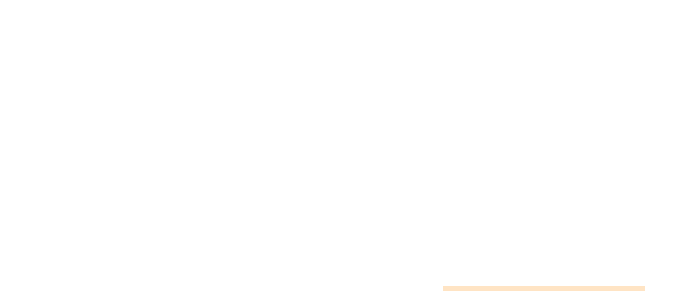
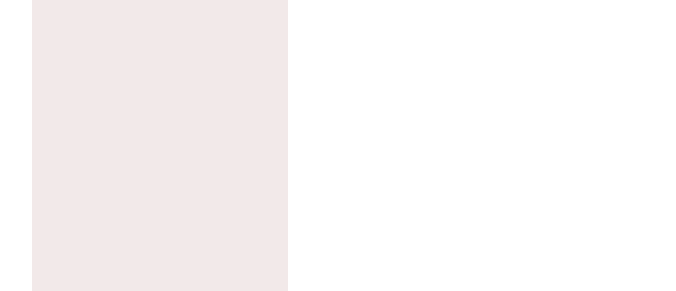
Before and after one commit to Cosimo03/Sushi, a PHP site: page /menu.php in a window 1280 px wide. Shown: the part 350-641 px from the top of the page, without its empty margins (96-772 px from the left). Run offline with PHP 8.4, Linux system fonts and the light colour scheme; data that the repository does not hold is empty.

Commit message:
tutto io faccio qua

```diff
--- a/menu/menu.css
+++ b/menu/menu.css
@@ -2,11 +2,75 @@
   display: flex;
   justify-content: center;
   align-items: center;
+  flex-direction: row;
 
   width: 80%;
-  height: 120%;
   margin-left: 10%;
   margin-right: 10%;
+}
+
+.sideList {
+  position: fixed;
+  top: 10%;
+  left: 10%;
+  background-color: #f2e9e9;
+
+  display: flex;
+  align-items: center;
+
+  flex-direction: column;
+
+  width: 20%;
+  height: 100vh;
+}
+
+.searchBar {
+  background-color: #f2e9e9;
+
+  display: flex;
+  justify-content: center;
+  align-items: center;
+  flex-direction: column;
+
+  width: 100%;
+  height: 15%;
+}
+
+.searchBar > input {
+  background-color: white;
+
+  border-radius: 20px;
+  width: 80%;
+  padding: 5px;
+
+  font-size: 3vh;
+}
+
+.searchBar > span {
+  margin-top: 5%;
+  font-size: 3vh;
+}
+
+.menuList {
+  display: flex;
+  flex-direction: column;
+
+  font-size: 3vh;
+
+  margin-left: 15%;
+  width: 85%;
+  height: 75%;
+}
+
+.menuList > a {
+  margin-bottom: 10%;
+}
+
+.ProductList {
+  background-color: #f2e9e9;
+
+  margin-left: 25%;
+  width: 80%;
 }
 
 .scheda {
@@ -17,6 +81,7 @@
   justify-content: center;
   align-items: center;
 
+  border-radius: 20px;
   width: 20%;
   height: 35%;
 }
@@ -52,3 +117,9 @@
   width: 60%;
   height: 15%;
 }
+
+.category {
+  display: flex;
+
+  margin-bottom: 20%;
+}
--- a/menu/menu.php
+++ b/menu/menu.php
@@ -1,3 +1,6 @@
+<?php
+  include 'menu_conn.php';
+?>
 <html lang="en">
 <head>
     <meta charset="UTF-8">
@@ -27,7 +30,22 @@
     </header>
 
     <div class="menubody">
-      <div class="scheda">
+      <div class="sideList">
+        <div class="searchBar">
+          <input type="search" placeholder="Search here">
+          <span> Menu </span>
+        </div>
+        <div class="menuList" id="menuList">
+
+
+        </div>
+      </div>
+      <div class="productList" id="productList">
+      <span>ciao</span>
+      </div>
+  </div>
+
+  <!-- <div class="scheda">
         <div class="image">
           <img src="../imgs/pngfind.com-ramen-noodles-png-3165225.png" alt="">
         </div>
@@ -44,11 +62,9 @@
             add
           </span>
         </div>
-      </div>
-  </div>
+      </div> -->
 
   <script>
-
     // let header = document.getElementById("header");
     // let lastScroll = 0;
 
@@ -68,6 +84,20 @@
 
     // })
   </script>
+  <?php
+    echo ('<script>
+    let menuList = document.getElementById("menuList");
+    let productList = document.getElementById("productList");
+    console.log('. $result . ');
+    for (e of '. $result .' ){
+      menuList.innerHTML += ` <a href="#${e.name}"> ${e.name}  </a> `;
+      productList.innerHTML +=  ` <div class = "category" id="${e.name}">
+      <div class = "categoryName"> <span> ${e.name} </span> </div>
+      <div class = "categoryItems"> </div>
+      </div>`;
+    }
+  </script>');
+  ?>
 
 </body>
 </html>
--- /dev/null
+++ b/menu/menu_conn.php
@@ -0,0 +1,18 @@
+<?php
+    session_start();
+
+    $host = 'localhost';
+    $name = 'root';
+    $pass = 'root';
+    $database = 'sushi';
+
+    $db = mysqli_connect($host, $name, $pass, $database);
+
+    $query = 'SELECT * FROM category';
+    $queryFood = mysqli_query($db, $query);
+
+    $json = mysqli_fetch_all ($queryFood, MYSQLI_ASSOC);
+    $result = json_encode($json);
+
+
+?>
--- a/style.css
+++ b/style.css
@@ -27,7 +27,7 @@ a {
   align-items: center;
 
   width: 100%;
-  margin: 0 10%;
+  margin: 0 11%;
 }
 
 .pageBodyRight {
```
